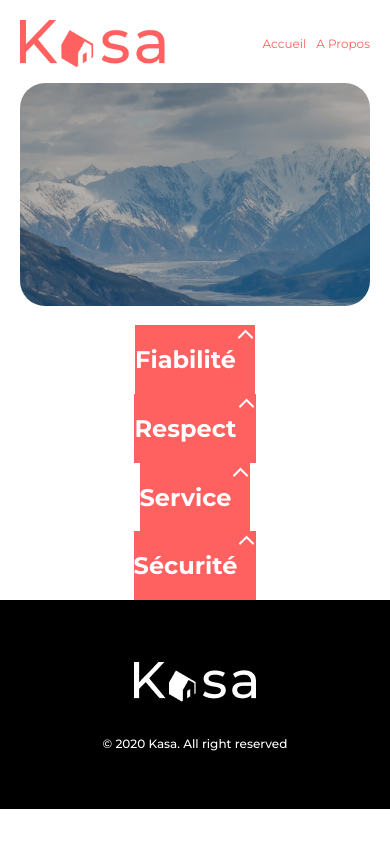
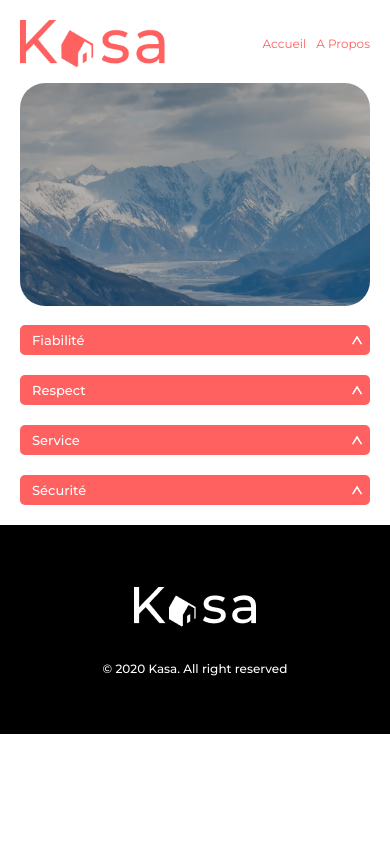
Before and after one commit to Hans-Schmit/kasa, a React (Create React App) app: page /a-propos in a window 390 px wide. Built offline with nearby package versions, Linux system fonts and the light colour scheme.

Commit message:
Advanced collaps css

```diff
--- a/src/components/Collaps.js
+++ b/src/components/Collaps.js
@@ -8,21 +8,21 @@ const Collaps = ({ data }) => {
     const [isActive, setIsActive] = useState(false)
 
     return (
-        <div className={styles.collaps}>
-            <div className={styles.title} onClick={() => setIsActive(!isActive)} >
-                <h2 className={styles.h2}>{data.title}</h2>
-                {isActive ? <img src={ArrowDown} alt='arrow down' className={styles.arrow}></img> : <img src={ArrowUp} alt='arrow up' className={styles.arrow}></img>}
+        <div className={data.style === "Logement" ? styles.collapsLogement : styles.collaps}>
+            <div className={data.style === "Logement" ? styles.titleLogement : styles.title} onClick={() => setIsActive(!isActive)} >
+                <h2 className={data.style === "Logement" ? styles.h2Logement : styles.h2}>{data.title}</h2>
+                {isActive ? <img src={ArrowDown} alt='arrow down' className={data.style === "Logement" ? styles.arrowLogement : styles.arrow}></img> : <img src={ArrowUp} alt='arrow up' className={styles.arrow}></img>}
             </div>
 
             {isActive &&
-                <div className={styles.content} >
+                <div className={data.style === "Logement" ? styles.contentLogement : styles.content} >
                     {(data.title === "Équipements" ?
                         <ul className={styles.ul}>
                             {data.text.map(equipment => (
                                 <li key={equipment} className={styles.li}>{equipment}</li>
                             ))}
                         </ul>
-                        : <p className={styles.text}>{data.text}</p>)}
+                        : <p className={data.style === "Logement" ? styles.textLogement : styles.text}>{data.text}</p>)}
                 </div>
             }
         </div>
--- a/src/components/collaps.module.css
+++ b/src/components/collaps.module.css
@@ -1,45 +1,148 @@
 .collaps {
+    width: 82.5%;
     display: flex;
     flex-direction: column;
     justify-content: flex-start;
+    margin-bottom: 31px;
+}
+
+.collapsLogement {
+    composes: collaps;
+    width: 47%;
+    margin-bottom: 0px;
 }
 
 .title {
+    height: 47px;
     display: flex;
     justify-content: space-between;
+    align-items: center;
     background-color: #FF6060;
+    border-radius: 5px;
+}
+
+.titleLogement {
+    composes: title;
+    height: 52px;
+    border-radius: 10px;
 }
 
 .h2 {
+    font-style: normal;
+    font-weight: 500;
+    font-size: 24px;
+    line-height: 34px;
     color: #FFFFFF;
+    padding-left: 18px;
+}
+
+.h2Logement {
+    composes: h2;
+    font-size: 18px;
+    line-height: 26px;
+    padding-left: 20px;
 }
 
 .arrow {
+    width: 29px;
+    height: 29px;
+    padding-right: 33px;
+}
+
+.arrowLogement {
     width: 32px;
     height: 32px;
+    padding-right: 12px;
 }
 
 .content {
     background-color: #F6F6F6;
+    z-index: -1;
+    border-radius: 10px;
+    margin-top: -20px;
+    padding-top: 20px;
+}
+
+.contentLogement {
+    composes: content;
+    height: 100%
 }
 
 .ul {
     list-style-type: none;
     margin: 0;
-    padding: 0px 0px 0px 20px;
+    padding: 30px 0px 5px 20px;
 }
 
 .li {
+    font-style: normal;
+    font-weight: 400;
+    font-size: 18px;
+    line-height: 26px;
     color: #FF6060;
+    margin: 0px;
 }
 
 .text {
+    font-style: normal;
+    font-weight: 400;
+    font-size: 24px;
+    line-height: 34px;
     color: #FF6060;
+    margin: 0px;
+    padding: 27px 0px 10px 18px;
+}
+
+.textLogement {
+    composes: text;
+    font-size: 18px;
+    line-height: 26px;
+    padding: 30px 0px 10px 20px;
 }
 
 @media screen and (max-width: 775px) {
+
+    .collaps {
+        width: 100%;
+        margin-bottom: 20px;
+    }
+
+    .title {
+        height: 30px;
+        border-radius: 5px;
+    }
+
+    .h2 {
+        font-size: 13px;
+        line-height: 19px;
+        padding-left: 12px;
+    }
+
     .arrow {
         width: 19px;
         height: 19px;
+        padding-right: 7px;
     }
+
+    .content {
+        border-radius: 5px;
+        margin-top: -10px;
+        padding-top: 10px;
+    }
+
+    .ul {
+        padding: 17px 0px 10px 12px;
+    }
+
+    .li {
+        font-size: 12px;
+        line-height: 17px;
+    }
+
+    .text {
+        font-size: 12px;
+        line-height: 17px;
+        padding: 17px 0px 10px 12px;
+    }
+
 }
```
